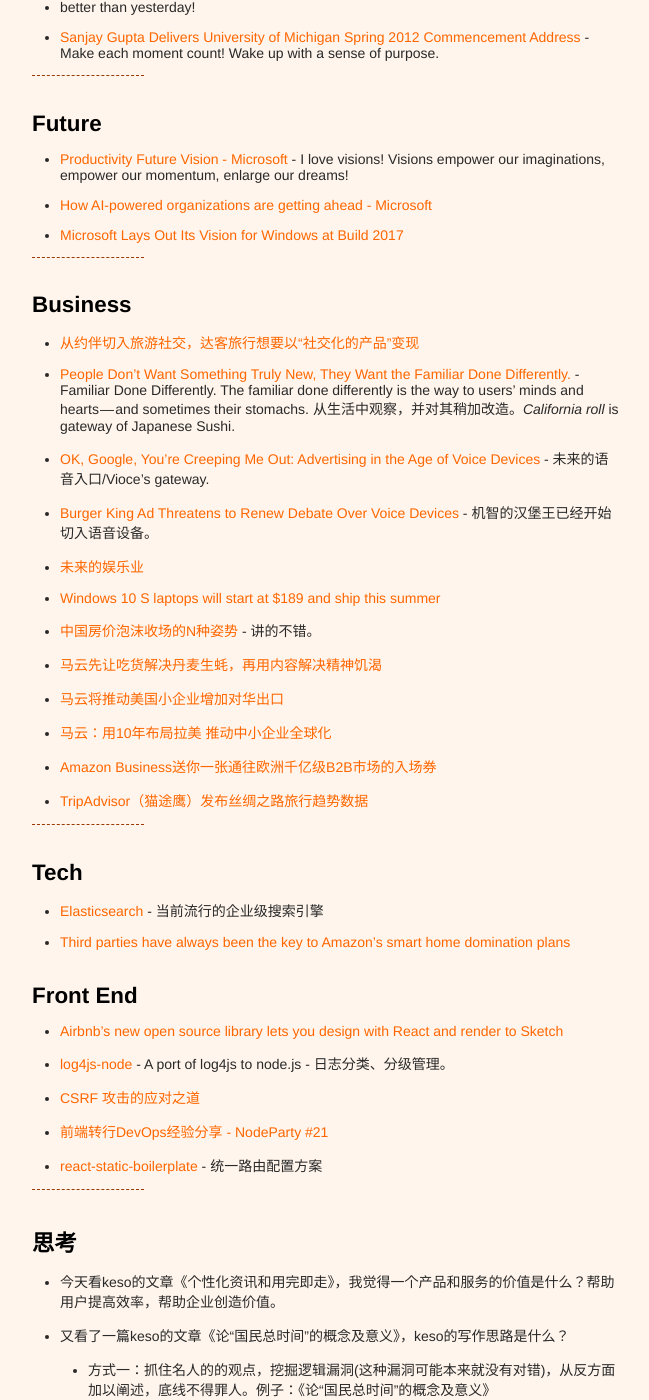
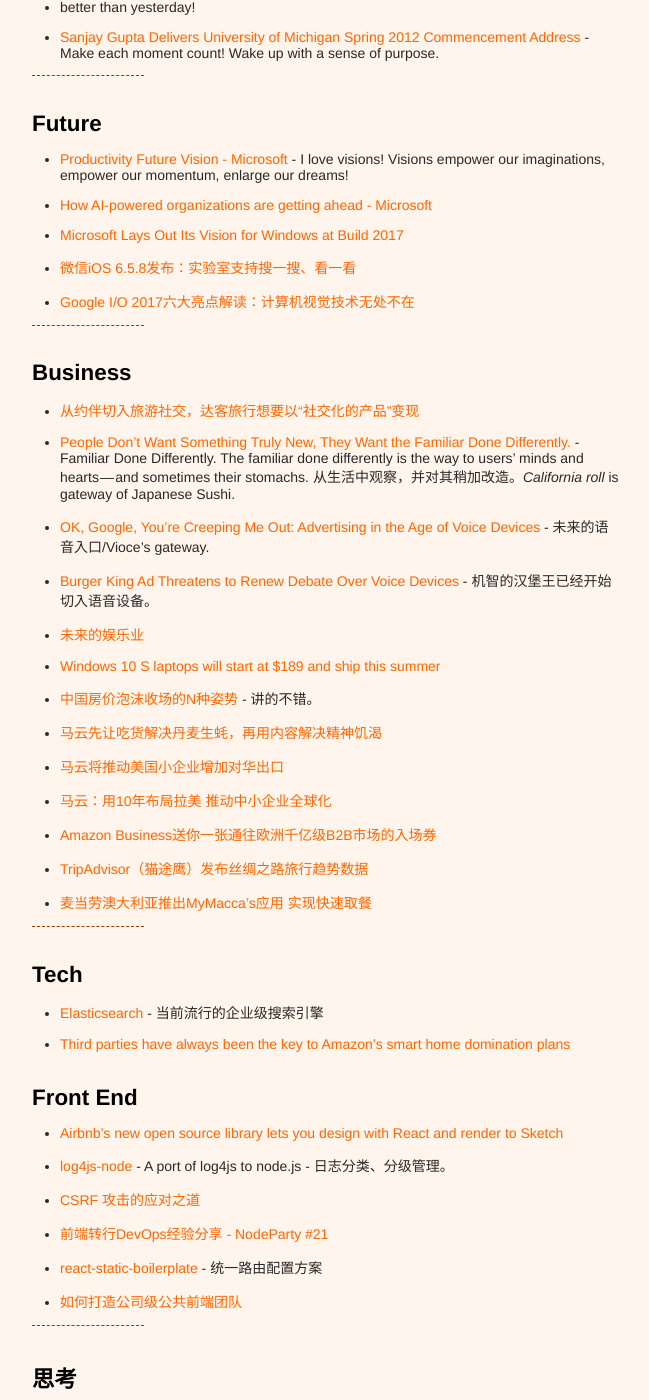
Before and after one commit to xianyuxmu/xianyuxmu.github.io, a Jekyll site: the page built from _posts/2017-05-31-monthly-reading.md, in a window 1280 px wide and 1400 px high, scrolled down 792 px. Shown: the whole window, without its empty margins (314-963 px from the left). Built offline with Jekyll 4.4.1, drawn with Linux system fonts in a browser that asks for light colours; comment, search, counter and statistics services are not loaded.

Commit message:
Reading 18

```diff
--- a/_posts/2017-05-31-monthly-reading.md
+++ b/_posts/2017-05-31-monthly-reading.md
@@ -35,6 +35,8 @@
 - [Productivity Future Vision - Microsoft](https://www.microsoft.com/enterprise/productivityvision/default.aspx) - I love visions! Visions empower our imaginations, empower our momentum, enlarge our dreams!
 - [How AI-powered organizations are getting ahead - Microsoft](https://enterprise.microsoft.com/en-us/articles/roles/it-leader/ai-powered-organizations-getting-ahead/)
 - [Microsoft Lays Out Its Vision for Windows at Build 2017](http://www.tested.com/tech/windows/611331-microsoft-lays-out-its-vision-windows-build-2017/)
+- [微信iOS 6.5.8发布：实验室支持搜一搜、看一看](http://m.cnbeta.com/view/613531.htm)
+- [Google I/O 2017六大亮点解读：计算机视觉技术无处不在](http://www.cnbeta.com/articles/tech/613625.htm)
 
 
 ----
@@ -53,6 +55,7 @@
 - [马云：用10年布局拉美 推动中小企业全球化](http://finance.sina.com.cn/stock/usstock/c/2017-05-05/doc-ifyeychk7064041.shtml)
 - [Amazon Business送你一张通往欧洲千亿级B2B市场的入场券](http://mt.sohu.com/20170509/n492328048.shtml)
 - [TripAdvisor（猫途鹰）发布丝绸之路旅行趋势数据](http://travelweekly-china.com/57760)
+- [麦当劳澳大利亚推出MyMacca's应用 实现快速取餐](http://m.cnbeta.com/view/613665.htm)
 
 
 
@@ -70,6 +73,7 @@
 - [CSRF 攻击的应对之道](https://www.ibm.com/developerworks/cn/web/1102_niugang_csrf/)
 - [前端转行DevOps经验分享 - NodeParty #21](https://mp.weixin.qq.com/s?__biz=MzA4MzYyNjM2OQ==&mid=2247484033&idx=2&sn=4129871a90af5ff8c31b84a32604fca1)
 - [react-static-boilerplate](https://github.com/kriasoft/react-static-boilerplate) - 统一路由配置方案
+- [如何打造公司级公共前端团队](https://github.com/DDFE/DDFE-blog/issues/2)
 
 ----
 
```
